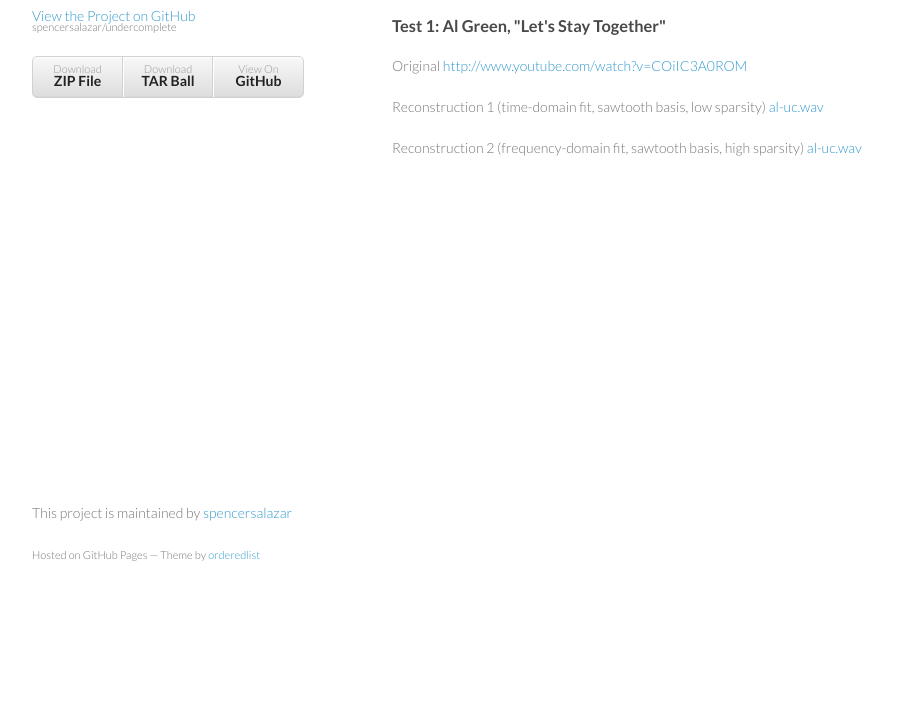
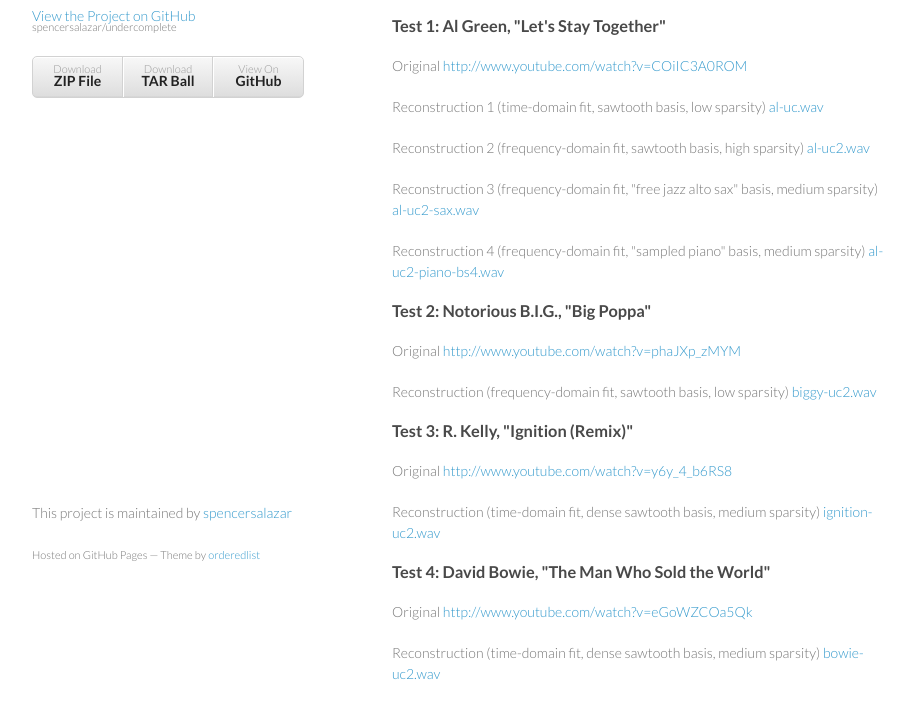
Before and after one commit to spencersalazar/undercomplete, a plain HTML site: page index.html in a window 1280 px wide. Shown: the part 166-884 px from the top of the page, without its empty margins (178-1092 px from the left). Before the commit the page ends 800 px from the top, so only its background shows below. Drawn offline with Linux system fonts and the light colour scheme.

Commit message:
Create gh-pages branch via GitHub

```diff
--- a/index.html
+++ b/index.html
@@ -41,7 +41,37 @@
 <a href="https://ccrma.stanford.edu/%7Espencer/undercomplete/gallery/al-uc.wav">al-uc.wav</a></p>
 
 <p>Reconstruction 2 (frequency-domain fit, sawtooth basis, high sparsity)
-<a href="https://ccrma.stanford.edu/%7Espencer/undercomplete/gallery/al-uc2.wav">al-uc.wav</a></p>
+<a href="https://ccrma.stanford.edu/%7Espencer/undercomplete/gallery/al-uc2.wav">al-uc2.wav</a></p>
+
+<p>Reconstruction 3 (frequency-domain fit, "free jazz alto sax" basis, medium sparsity)
+<a href="https://ccrma.stanford.edu/%7Espencer/undercomplete/gallery/al-uc2-sax.wav">al-uc2-sax.wav</a></p>
+
+<p>Reconstruction 4 (frequency-domain fit, "sampled piano" basis, medium sparsity)
+<a href="https://ccrma.stanford.edu/%7Espencer/undercomplete/gallery/al-uc2-piano-bs4.wav">al-uc2-piano-bs4.wav</a></p>
+
+<h3>Test 2: Notorious B.I.G., "Big Poppa"</h3>
+
+<p>Original
+<a href="http://www.youtube.com/watch?v=phaJXp_zMYM">http://www.youtube.com/watch?v=phaJXp_zMYM</a></p>
+
+<p>Reconstruction (frequency-domain fit, sawtooth basis, low sparsity)
+<a href="https://ccrma.stanford.edu/%7Espencer/undercomplete/gallery/biggy-uc2.wav">biggy-uc2.wav</a></p>
+
+<h3>Test 3: R. Kelly, "Ignition (Remix)"</h3>
+
+<p>Original
+<a href="http://www.youtube.com/watch?v=y6y_4_b6RS8">http://www.youtube.com/watch?v=y6y_4_b6RS8</a></p>
+
+<p>Reconstruction (time-domain fit, dense sawtooth basis, medium sparsity)
+<a href="https://ccrma.stanford.edu/%7Espencer/undercomplete/gallery/ignition-uc2.wav">ignition-uc2.wav</a></p>
+
+<h3>Test 4: David Bowie, "The Man Who Sold the World"</h3>
+
+<p>Original
+<a href="http://www.youtube.com/watch?v=eGoWZCOa5Qk">http://www.youtube.com/watch?v=eGoWZCOa5Qk</a></p>
+
+<p>Reconstruction (time-domain fit, dense sawtooth basis, medium sparsity)
+<a href="https://ccrma.stanford.edu/%7Espencer/undercomplete/gallery/bowie-uc2.wav">bowie-uc2.wav</a></p>
       </section>
       <footer>
         <p>This project is maintained by <a href="https://github.com/spencersalazar">spencersalazar</a></p>
```
Also changed, not shown: params.json (+1 -1 lines).
